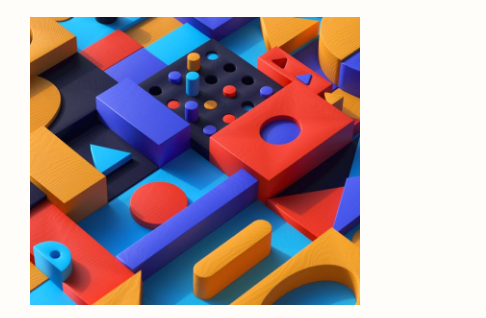
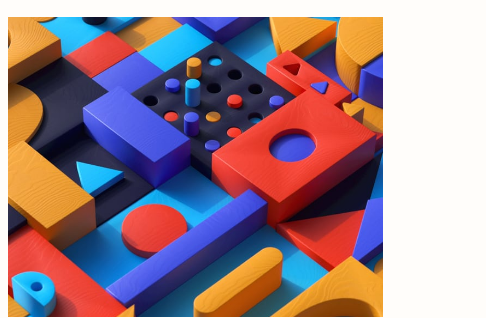
Before and after one commit to dbidmead/news-homepage, a plain HTML site: page index.html in a window 390 px wide. Shown: the part 111-429 px from the top of the page, 486 px wide, since content can reach past the window. Drawn offline with Linux system fonts and the light colour scheme.

Commit message:
Fixed mobile scrolling glitch and updated README

```diff
--- a/index.html
+++ b/index.html
@@ -10,6 +10,7 @@
   <title>News</title>
 </head>
 <body>
+  <div class="site-container">
     <div class="sidebar">
       <div class="sidebar-content">
         <a href="/" class="nav-item home">Home</a>
@@ -97,6 +98,7 @@
       Coded by <a href="https://github.com/dbidmead" target="_blank">Drew Bidmead</a>.
     </div>
   </body>
+  </div>
 <footer>
   <script src="app.js"></script>
 </footer>
--- a/style.css
+++ b/style.css
@@ -25,15 +25,18 @@ body {
     align-items: center;
     flex-direction: column;
     background-color: var(--bg-color);
+    /* padding: 1rem; */
 }
 
 .content {
     max-width: 1110px;
+    width: 100%;
     max-height: 810px;
-    margin: 90px auto;
+    height: 100%;
+    margin: auto;
     display: flex;
     flex-direction: column;
-    gap: 55px;
+    justify-content: space-around;
 }
 
 .navbar {
@@ -107,7 +110,7 @@ body {
 .grid-container {
     display: grid;
     width: 100%;
-    height: 100%;
+    height: 90%;
     grid-template-columns: repeat(3, 1fr);
     grid-template-rows: 300px 200px 125px;
     gap: 25px;
@@ -271,19 +274,30 @@ hr {
 
 @media (max-width: 500px) {
     body {
-        height: auto;
+        height: 100vh;
+        overflow: hidden;
+        width: 100%;
+    }
+
+    .site-container {
+        overflow-y: auto;
         overflow-x: hidden;
+        position: fixed;
+        top: 0;
+        bottom: 0;
+        height: 100%;
+        width: 100%;
     }
 
     .content {
         max-width: 375px;
-        max-height: 100%;
-        margin: 2rem;
-        gap: 2.5rem;
+        width: 100%;
+        margin-top: 3rem;
     }
 
     .navbar {
         width: 100%;
+        margin-bottom: 1.5rem;
     }
 
     .links {
@@ -340,13 +354,12 @@ hr {
 
     .main-image-cell {
         grid-column: 1/2;
-        overflow: hidden;
-        max-height: 300px;
+        min-height: 300px;
+        object-fit: contain;
     }
 
     #main-img-dsk {
         display: none;
-
     }
 
     #main-img-mobile {
```
Also changed, not shown: 1 other file. Lines whose indentation alone changed are shown as unchanged.
